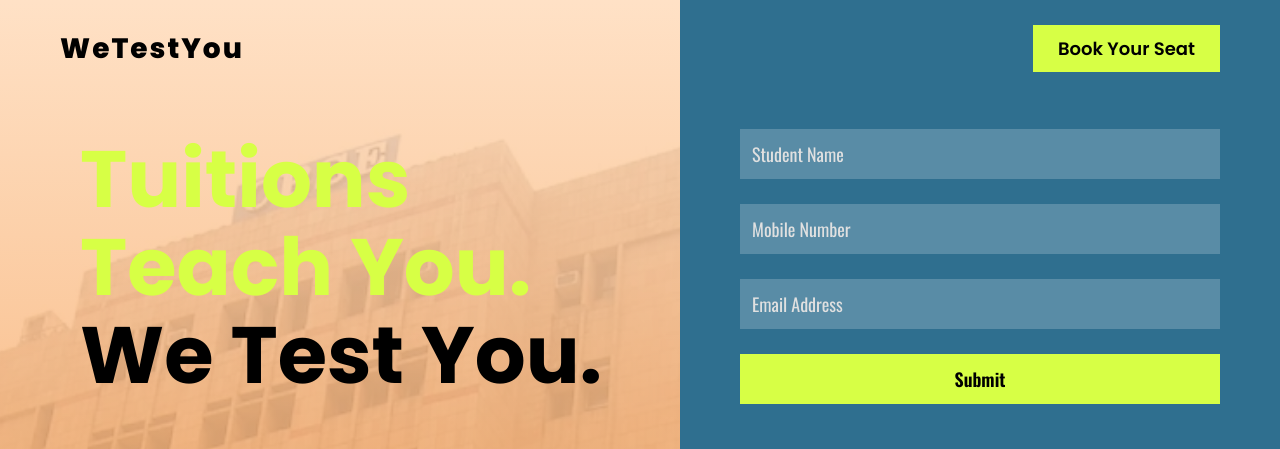
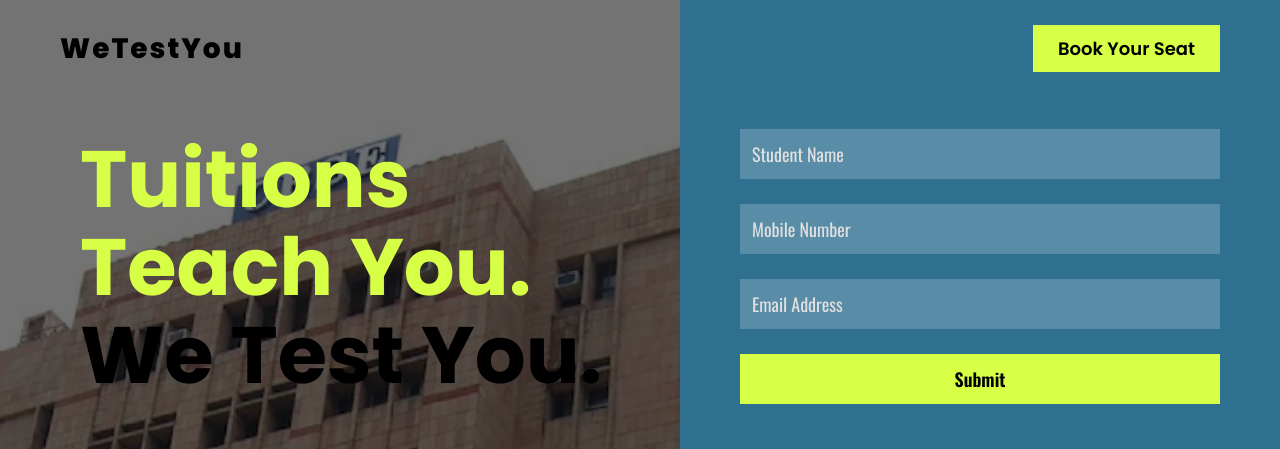
Before and after one commit to gitsparthiv/we_test_you, a React (Vite) app: page / in a window 1280 px wide. Shown: the top 449 px of the page. Built offline with nearby package versions, Linux system fonts and the light colour scheme.

Commit message:
updated_2/3rd left

```diff
--- a/src/components/FrontPage.css
+++ b/src/components/FrontPage.css
@@ -65,13 +65,30 @@ html, body {
 /* ===== LEFT SIDE ===== */
 .left {
   flex: 1;
-  background:
-    linear-gradient(rgba(255, 220, 188, 0.85), rgba(247, 174, 111, 0.85)),
-    url("../assets/3gin9vh8_cbse-_625x300_19_December_24.webp") center/cover no-repeat;
-
+  position: relative;
+  background: url("../assets/3gin9vh8_cbse-_625x300_19_December_24.webp") center/cover no-repeat;
   display: flex;
   align-items: center;
   padding-left: 80px;
+  overflow: hidden;
+}
+
+/* Dark overlay like bottom cards */
+.left::after {
+  content: "";
+  position: absolute;
+  inset: 0;
+  background: rgba(0, 0, 0, 0.55); /* Adjust darkness here */
+}
+
+/* Make text appear above overlay */
+.hero-text {
+  position: relative;
+  z-index: 2;
+  font-size: 80px;
+  font-weight: 700;
+  color: #d7ff45;
+  line-height: 1.1;
 }
 
 /* ===== RIGHT SIDE ===== */
@@ -92,7 +109,7 @@ html, body {
 }
 
 .hero-text span {
-  color: #000;
+  color: #000000;
 }
 
 /* ===== FORM ===== */
```
